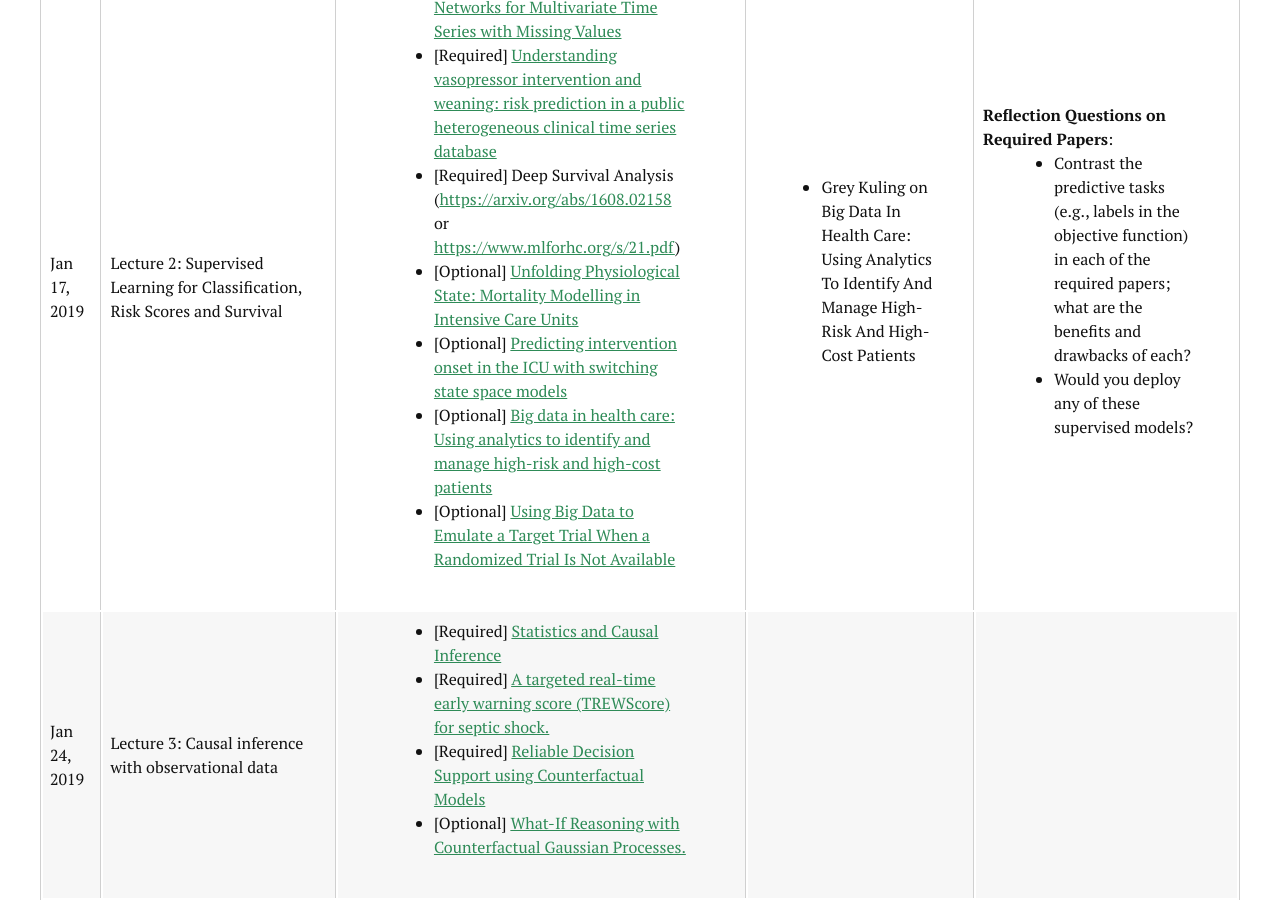
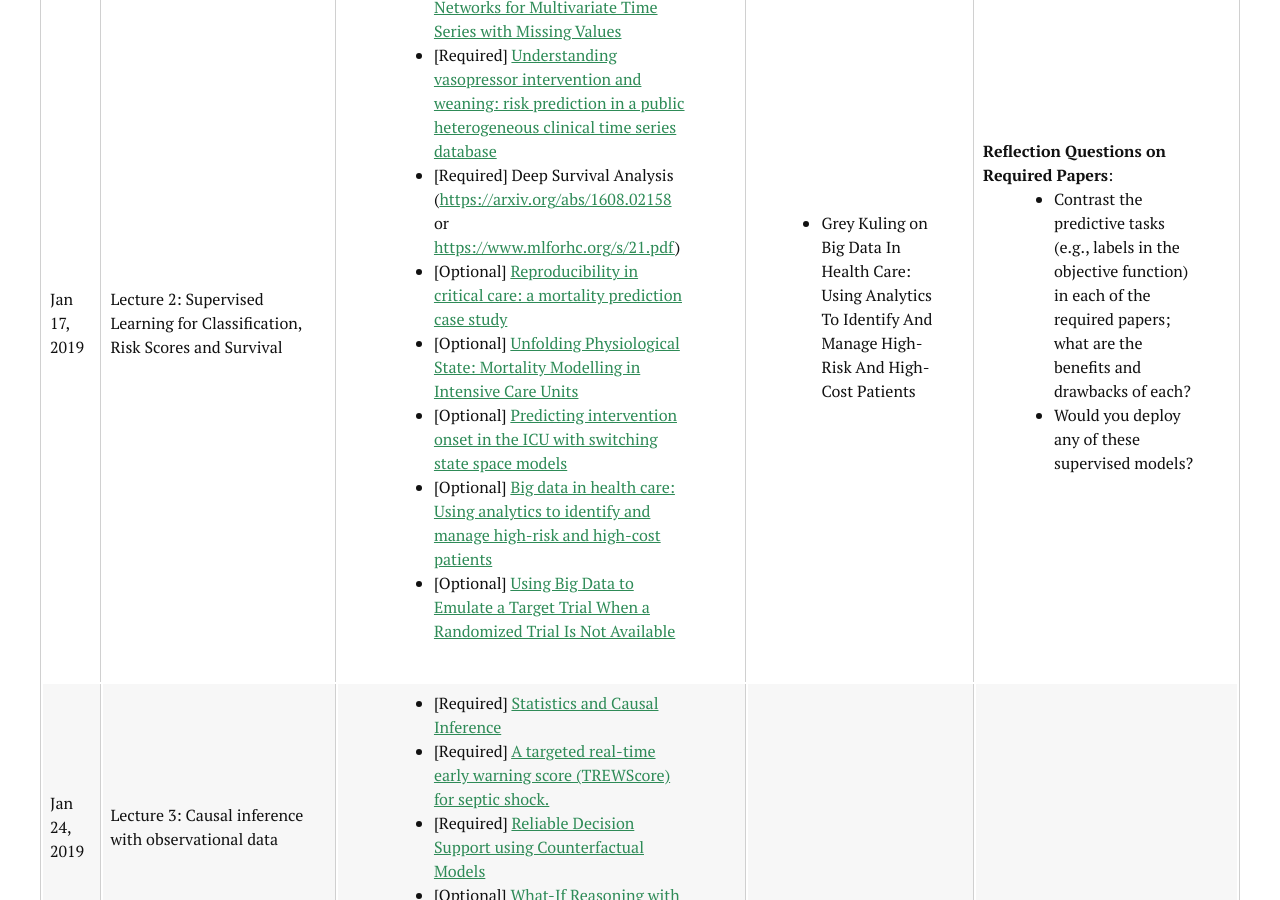
Before and after one commit to CS2541-ML4H2019/CS2541-ML4H2019.github.io, a Jekyll site: the page built from schedule.md, in a window 1280 px wide and 900 px high, scrolled down 758 px. Built offline with Jekyll 4.4.1, drawn with Linux system fonts in a browser that asks for light colours; nearby versions of some CDN libraries.

Commit message:
Update schedule.md

```diff
--- a/schedule.md
+++ b/schedule.md
@@ -38,6 +38,7 @@ title: Schedule
         <li>[Required] <a href="https://www.nature.com/articles/s41598-018-24271-9">Recurrent Neural Networks for Multivariate Time Series with Missing Values</a></li>
         <li>[Required] <a href="https://academic.oup.com/jamia/article/24/3/488/2907906">Understanding vasopressor intervention and weaning: risk prediction in a public heterogeneous clinical time series database</a></li>
         <li>[Required] Deep Survival Analysis (<a href="https://arxiv.org/abs/1608.02158">https://arxiv.org/abs/1608.02158</a> or <a href="https://www.mlforhc.org/s/21.pdf">https://www.mlforhc.org/s/21.pdf</a>)</li>
+	<li>[Optional] <a href="http://proceedings.mlr.press/v68/johnson17a/johnson17a.pdf"> Reproducibility in critical care: a mortality prediction case study </a> </li>
 	<li>[Optional] <a href="https://www.ncbi.nlm.nih.gov/pubmed/25289175">Unfolding Physiological State: Mortality Modelling in Intensive Care Units</a></li>
         <li>[Optional] <a href="https://www.ncbi.nlm.nih.gov/pmc/articles/PMC5543372/">Predicting intervention onset in the ICU with switching state space models</a></li>
 	<li>[Optional] <a href="https://www.healthaffairs.org/doi/pdf/10.1377/hlthaff.2014.0041">Big data in health care: Using analytics to identify and manage high-risk and high-cost patients</a></li>
```
